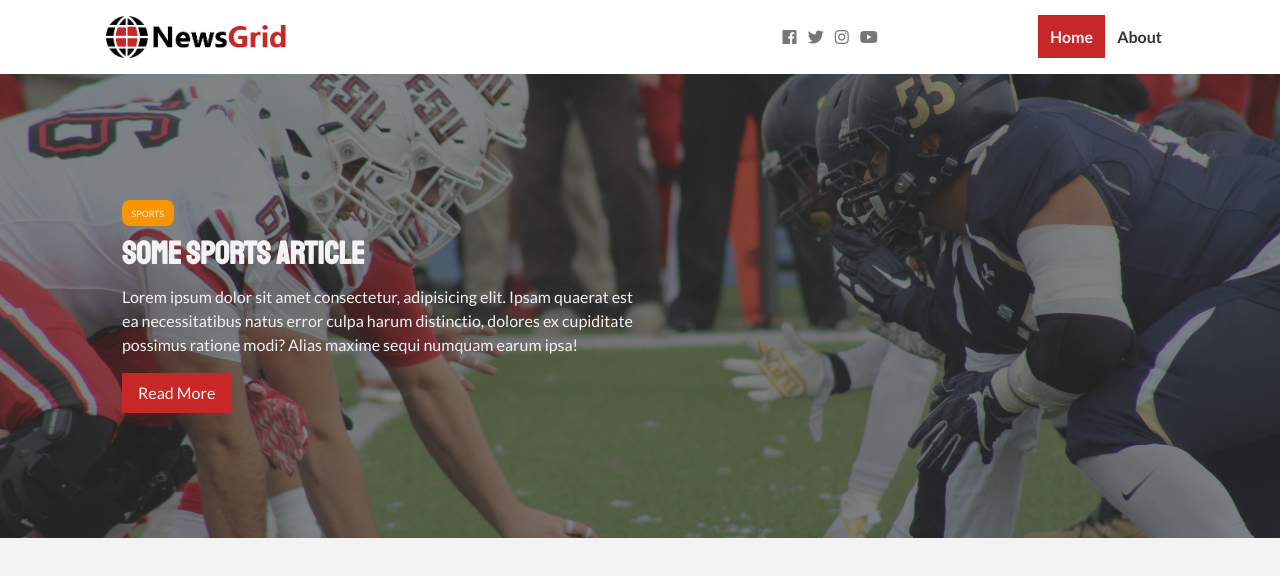
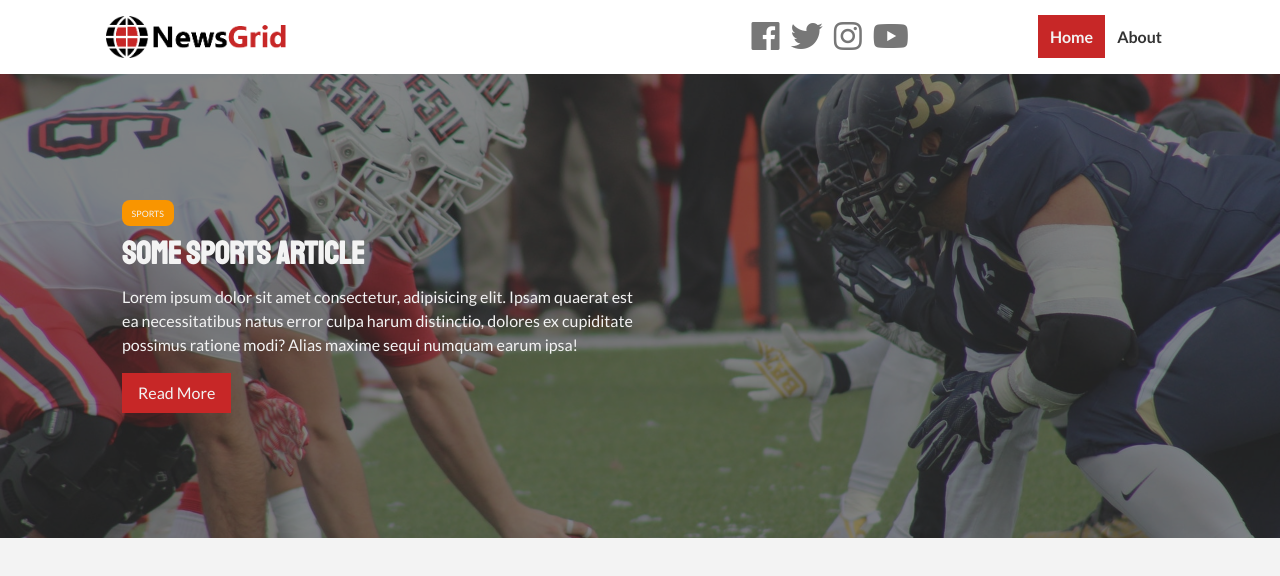
Before and after one commit to IPRIESPM/newsGrid-website, a website built with Vite: page src/index.html in a window 1280 px wide. Built offline with nearby package versions, Linux system fonts and the light colour scheme.

Commit message:
fix: :bug: Nav links and icon's size

```diff
--- a/src/index.html
+++ b/src/index.html
@@ -24,24 +24,24 @@
             <img src="assets/img/logo.png" alt="NewsGrid logo" class="logo">
             <div class="social">
                 <a href="http://facebook.com" target="_blank">
-                    <i class="fab fa-facebook"></i>
+                    <i class="fab fa-facebook fa-2x"></i>
                 </a>
                 <a href="http://twitter.com" target="_blank">
-                    <i class="fab fa-twitter"></i>
+                    <i class="fab fa-twitter fa-2x"></i>
                 </a>
                 <a href="http://instagram.com" target="_blank">
-                    <i class="fab fa-instagram"></i>
+                    <i class="fab fa-instagram fa-2x"></i>
                 </a>
                 <a href="http://youtube.com" target="_blank">
-                    <i class="fab fa-youtube"></i>
+                    <i class="fab fa-youtube fa-2x"></i>
                 </a>
             </div>
             <ul>
                 <li>
-                    <a class="current" href="http://">Home</a>
+                    <a class="current" href="index.html">Home</a>
                 </li>
                 <li>
-                    <a href="http://">About</a>
+                    <a href="about.html">About</a>
                 </li>
             </ul>
         </div>
```
